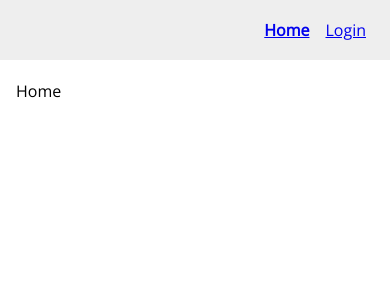
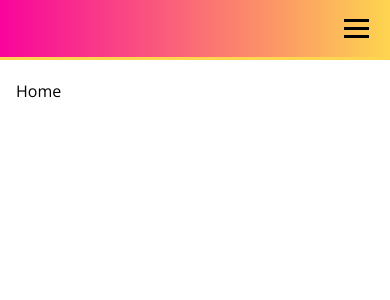
Before and after one commit to elchinovzla/styled-components-v5, a React (Create React App) app: page / in a window 390 px wide. Shown: the top 300 px of the page. Built offline with nearby package versions, Linux system fonts and the light colour scheme.

Commit message:
update menu's header to be responsive

```diff
--- a/src/components/common/Header.js
+++ b/src/components/common/Header.js
@@ -1,3 +1,4 @@
+import { useState } from 'react';
 import styled from 'styled-components';
 import { Link as ReactRouterDomLink, useLocation } from 'react-router-dom';
 
@@ -9,19 +10,32 @@
   padding: 0 16px;
   position: fixed;
   top: 0;
-  background: #eee;
+  background-image: linear-gradient(to right, #f8049c, #fdd54f);
+  border-bottom: 3px solid #fdd54f;
 `;
 
 const Menu = styled.nav`
-  display: flex;
-  position: relative;
-  width: initial;
-  border-bottom: none;
-  margin: auto 0 auto auto;
+  display: ${(props) => (props.open ? 'block' : 'none')};
   font-family: 'Open Sans';
-  background: none;
-  left: initial;
-  top: initial;
+  position: absolute;
+  width: 100%;
+  top: 60px;
+  left: 0;
+  padding: 8px;
+  box-sizing: border-box;
+  border-bottom: 3px solid #fdd54f;
+  background: white;
+
+  @media (min-width: 768px) {
+    display: flex;
+    background: none;
+    left: initial;
+    top: initial;
+    position: relative;
+    width: initial;
+    border-bottom: none;
+    margin: auto 0 auto auto;
+  }
 `;
 
 const Link = ({ isActive, children, ...props }) => {
@@ -35,13 +49,36 @@
   box-sizing: border-box;
   margin: auto 0;
   font-weight: ${(props) => (props.isActive ? 'bold' : 'normal')};
+  color: black;
+`;
+
+const MobileMenuIcon = styled.div`
+  margin: auto 0 auto auto;
+  width: 25px;
+  padding: 5px;
+  > div {
+    height: 3px;
+    background: black;
+    margin: 5px 0;
+    width: 100%;
+  }
+
+  @media (min-width: 768px) {
+    display: none;
+  }
 `;
 
 const Header = () => {
   const { pathname } = useLocation();
+  const [isMenuOpen, setIsMenuOpen] = useState(false);
   return (
     <HeaderWrapper>
-      <Menu>
+      <MobileMenuIcon onClick={() => setIsMenuOpen((s) => !s)}>
+        <div />
+        <div />
+        <div />
+      </MobileMenuIcon>
+      <Menu open={isMenuOpen}>
         <StyledLink to="/" isActive={pathname === '/'}>
           Home
         </StyledLink>
```
